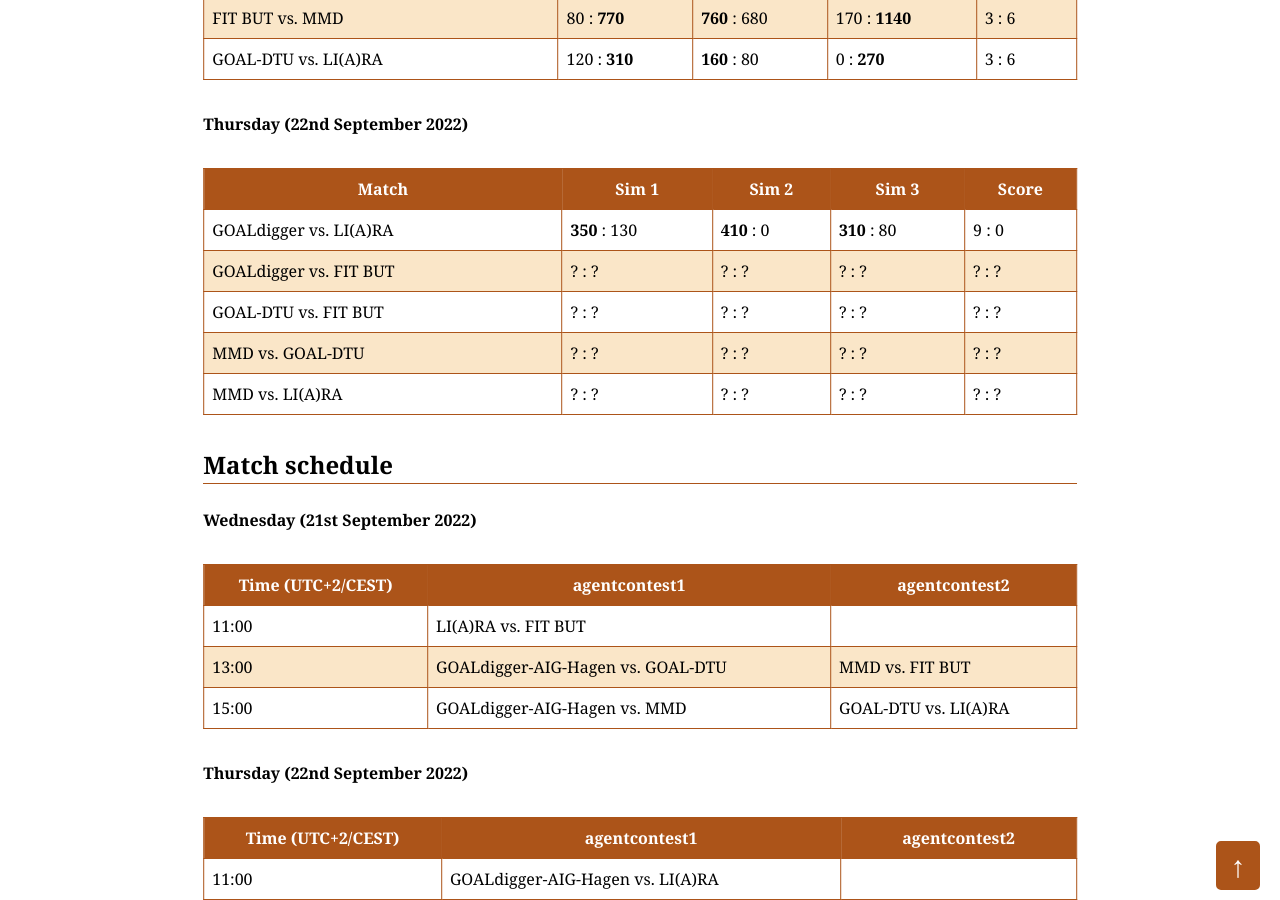
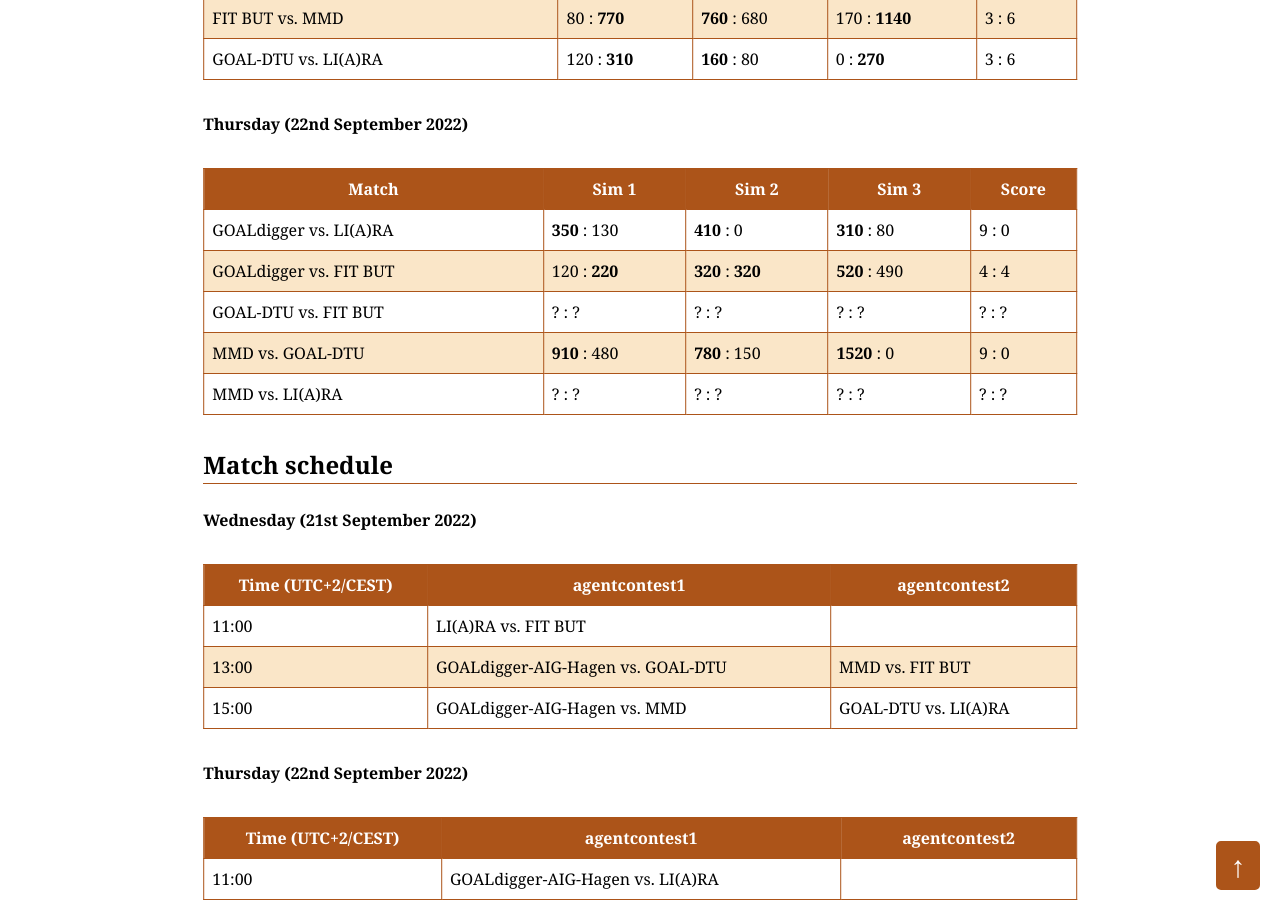
Before and after one commit to agentcontest/agentcontest.github.io, a Jekyll site: the page built from 2022/index.md, in a window 1280 px wide and 900 px high, scrolled down 1719 px. Built offline with Jekyll 4.4.1, drawn with Linux system fonts in a browser that asks for light colours.

Commit message:
update results

```diff
--- a/2022/index.md
+++ b/2022/index.md
@@ -49,9 +49,9 @@ GOAL-DTU vs. LI(A)RA | 120&nbsp;:&nbsp;**310** | **160**&nbsp;:&nbsp;80 | 0&nbsp
 Match | Sim 1 | Sim 2 | Sim 3 | Score
 --- | --- | --- | --- | ---
 GOALdigger vs. LI(A)RA | **350**&nbsp;:&nbsp;130 | **410**&nbsp;:&nbsp;0 | **310**&nbsp;:&nbsp;80 | 9&nbsp;:&nbsp;0 |
-GOALdigger vs. FIT BUT | ?&nbsp;:&nbsp;? | ?&nbsp;:&nbsp;? | ?&nbsp;:&nbsp;? | ?&nbsp;:&nbsp;? |
+GOALdigger vs. FIT BUT | 120&nbsp;:&nbsp;**220** | **320**&nbsp;:&nbsp;**320** | **520**&nbsp;:&nbsp;490 | 4&nbsp;:&nbsp;4 |
 GOAL-DTU vs. FIT BUT | ?&nbsp;:&nbsp;? | ?&nbsp;:&nbsp;? | ?&nbsp;:&nbsp;? | ?&nbsp;:&nbsp;? |
-MMD vs. GOAL-DTU | ?&nbsp;:&nbsp;? | ?&nbsp;:&nbsp;? | ?&nbsp;:&nbsp;? | ?&nbsp;:&nbsp;? |
+MMD vs. GOAL-DTU | **910**&nbsp;:&nbsp;480 | **780**&nbsp;:&nbsp;150 | **1520**&nbsp;:&nbsp;0 | 9&nbsp;:&nbsp;0 |
 MMD vs. LI(A)RA | ?&nbsp;:&nbsp;? | ?&nbsp;:&nbsp;? | ?&nbsp;:&nbsp;? | ?&nbsp;:&nbsp;? |
 
 ### Match schedule
```
